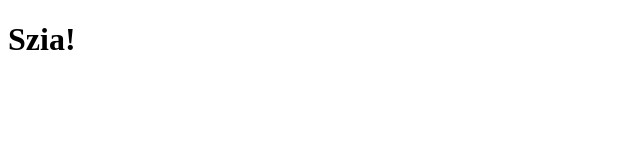
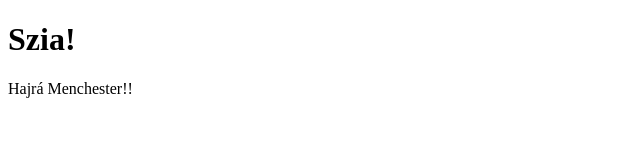
Before and after one commit to bacsadaniel/PROBA123, a plain HTML site: page index.html in a window 1280 px wide. Shown: the whole page, without its empty margins (0-640 px from the left). Drawn offline with Linux system fonts and the light colour scheme.

Commit message:
new pharagraph in index

```diff
--- a/index.html
+++ b/index.html
@@ -7,5 +7,6 @@
 </head>
 <body>
     <h1>Szia!</h1>
+    <p>Hajrá Menchester!!</p>
 </body>
 </html>
```
